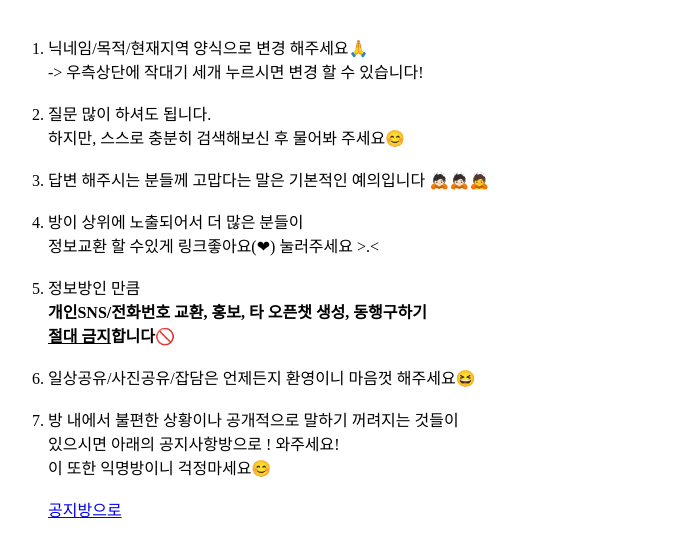
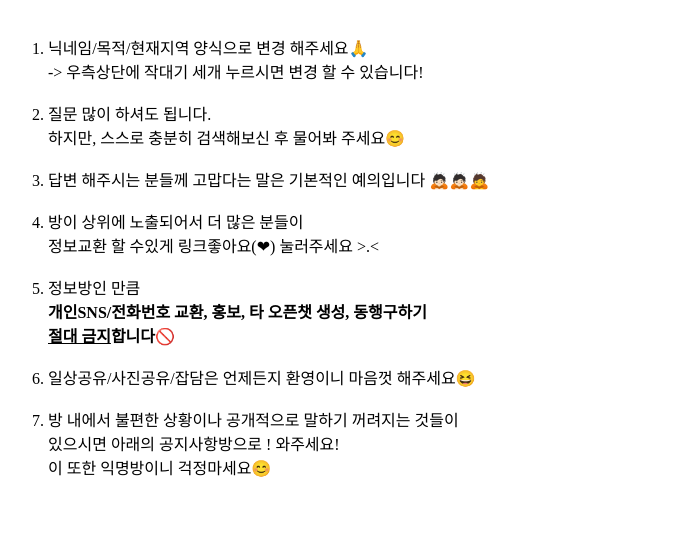
Before and after one commit to hy9308/Rosy, a plain HTML site: page 1.html in a window 1280 px wide. Shown: the part 612-1149 px from the top of the page, without its empty margins (0-695 px from the left). After the commit the page ends 1125 px from the top, so only its background shows below. Drawn offline with Linux system fonts and the light colour scheme.

Commit message:
Update 1.html

```diff
--- a/1.html
+++ b/1.html
@@ -31,8 +31,6 @@
    있으시면 아래의 공지사항방으로 !
    와주세요!<br> 이 또한 익명방이니
    걱정마세요😊</li><br>
-
-   <a href="https://open.kakao.com/o/sdPaE1t" target="_blank" title="누르시면 공지방으로 이동됩니다.">공지방으로</a>
 </ol>
 </body>
 </htlm>
```
